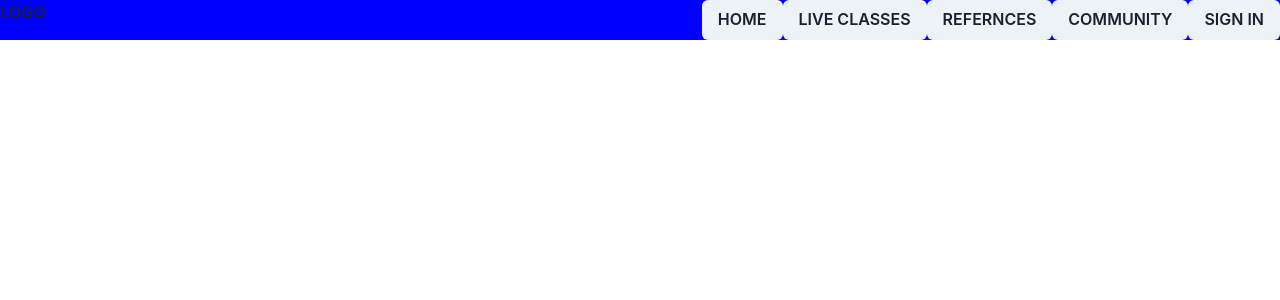
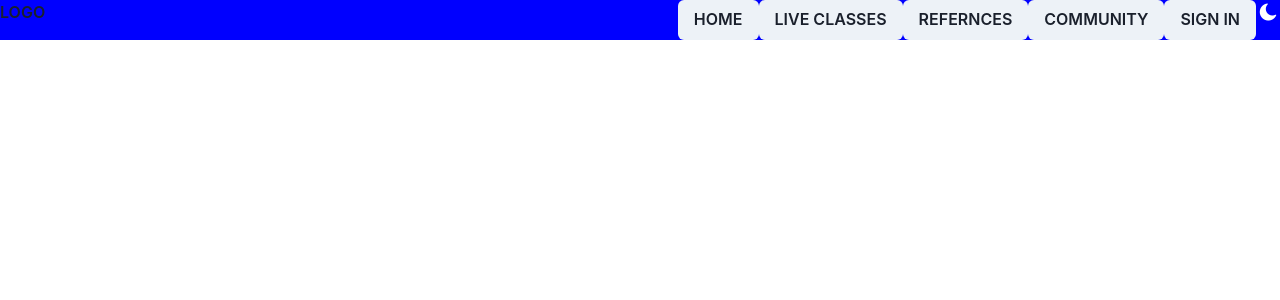
Before and after one commit to Safwan-Mohammed/Hackathon-Education2.0, a React (Create React App) app in the folder client/: page / in a window 1280 px wide. Shown: the top 300 px of the page. Built offline with nearby package versions, Linux system fonts and the light colour scheme.

Commit message:
logos added

```diff
--- a/client/src/Components/Navbar.jsx
+++ b/client/src/Components/Navbar.jsx
@@ -1,5 +1,7 @@
 import React, { useState } from "react";
 import { Box, Flex, Text, Button, useColorMode, Image } from "@chakra-ui/react"
+import darkLogo from "../images/dark.png"
+import lightLogo from "../images/sun.png"
 
 function Navbar() {
 
@@ -38,7 +40,7 @@ function Navbar() {
                                 setTheme(theme === "dark" ? "light" : "dark")
                             }
                             }>
-                                <Image src={theme == "dark" ? "" : ""} />
+                                <Image src={theme == "dark" ? darkLogo : lightLogo} />
                             </Box>
                         </Flex>
                     </Box>
```
Also changed, not shown: client/src/images/dark.png (added), client/src/images/sun.png (added).
